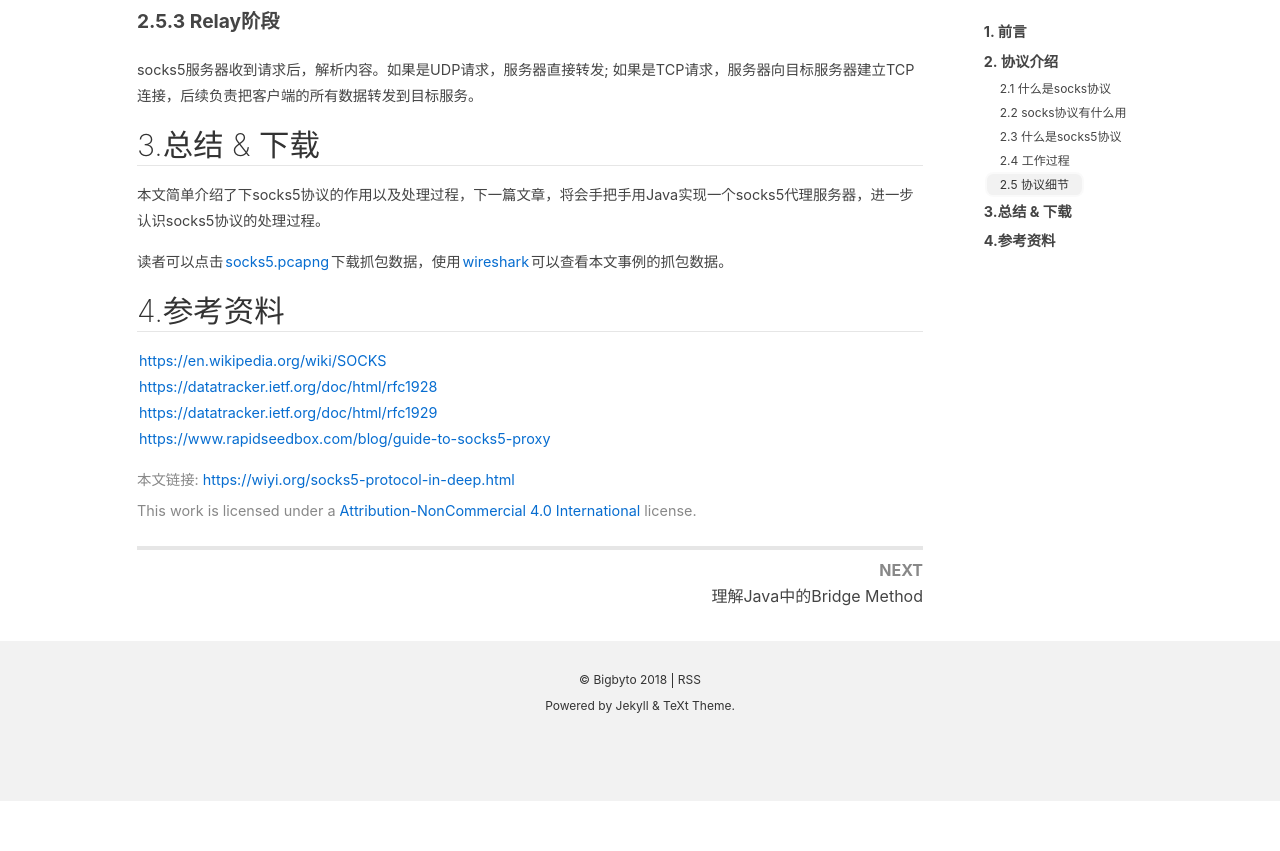
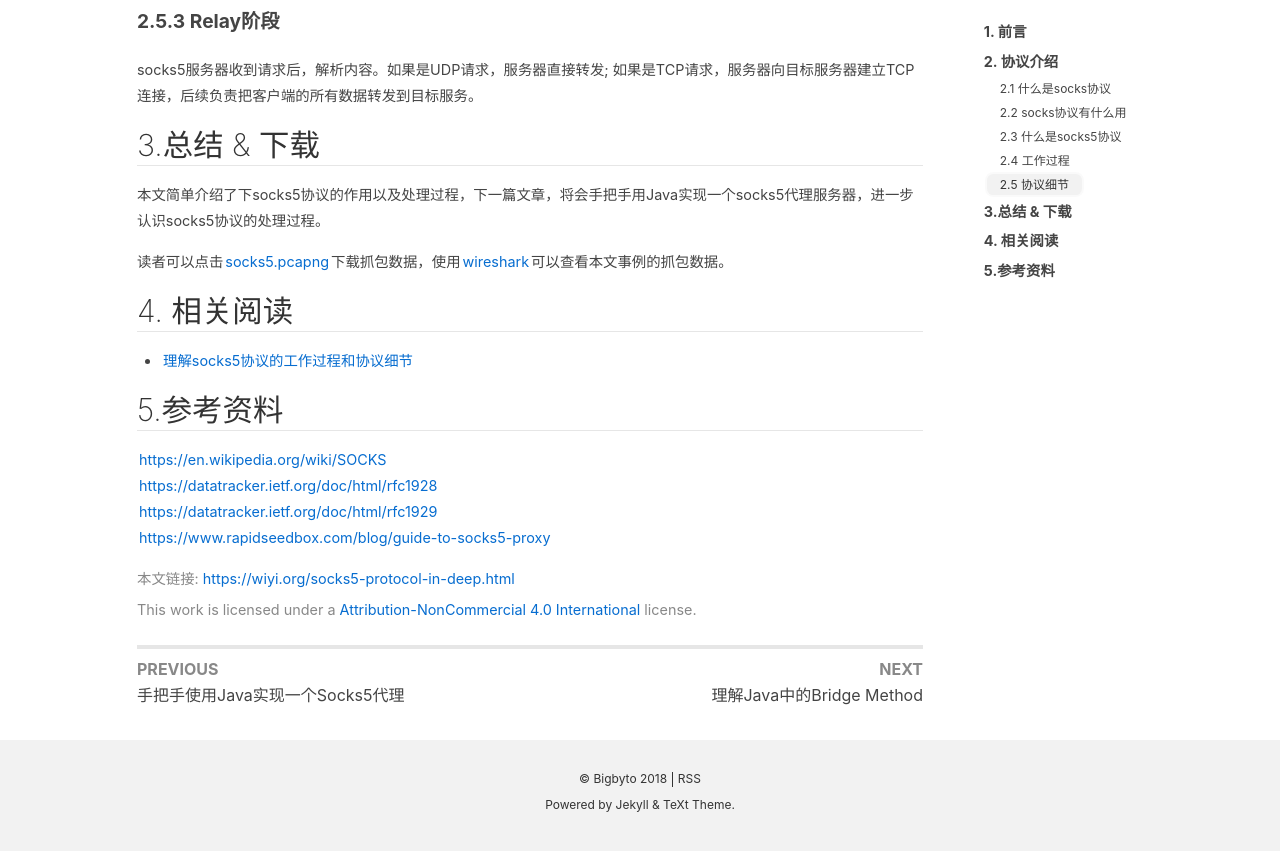
Before and after one commit to xingty/xingty.github.io, a Jekyll site: the page built from _posts/2021-11-22-socks5-protocol.md, in a window 1280 px wide and 900 px high, scrolled down 7788 px. Shown: the top 851 px of the window. Built offline with Jekyll 4.4.1, drawn with Linux system fonts in a browser that asks for light colours; nearby versions of some CDN libraries; comment, search, counter and statistics services are not loaded; before the commit the page ends 8589 px from its top, so only the background shows below that; part of the change alters nothing that is shown.

Commit message:
* socks5

````diff
--- a/_posts/2021-11-22-socks5-protocol.md
+++ b/_posts/2021-11-22-socks5-protocol.md
@@ -90,7 +90,7 @@ socks5顾名思义就是socks协议的第五个版本，作为socks4的一个延
 
 上面的步骤虽然变多，但本质不变，非常容易理解，简单整理为下图
 
-![~replace~/assets/images/socks5/client-socks5.png](https://bigbyto.gitee.io/assets/images/socks5/client-socks5.png)
+![~replace~/assets/images/socks5/client-socks5_f.jpg](https://bigbyto.gitee.io/assets/images/socks5/client-socks5_f.jpg)
 
 **图2.2**
 
@@ -262,8 +262,12 @@ socks5服务器收到请求后，解析内容。如果是UDP请求，服务器
 
 读者可以点击[socks5.pcapng](/assets/files/socks5.pcapng)下载抓包数据，使用[wireshark](https://www.wireshark.org/)可以查看本文事例的抓包数据。
 
+## 4. 相关阅读
 
-## 4.参考资料
+* [理解socks5协议的工作过程和协议细节](https://wiyi.org/socks5-protocol-in-deep.html)
+
+
+## 5.参考资料
 
 [https://en.wikipedia.org/wiki/SOCKS](https://en.wikipedia.org/wiki/SOCKS)
 [https://datatracker.ietf.org/doc/html/rfc1928](https://datatracker.ietf.org/doc/html/rfc1928)
--- /dev/null
+++ b/_posts/2021-11-27-socks5-implementation.md
@@ -0,0 +1,461 @@
+---
+title: '手把手使用Java实现一个Socks5代理'
+key: socks5-implementation
+permalink: socks5-implementation.html
+tags: socks5
+---
+
+## 1. 前言
+
+[上一篇文章](https://wiyi.org/socks5-protocol-in-deep.html)介绍了socks5协议的工作过程和协议的细节，通过上一篇文章我们可以认识到socks5协议主要有3个阶段，分别为: 协商、请求，Relay。本文将手把手使用Java语言实现一个简单的socks5代理
+
+特别提醒: 本文目的仅作为加深socks5协议理解，其中的代码并不是严谨的代码，也没考虑其他的情况。在实际的开发过程中，需要考虑更多的意外情况。
+
+上一篇文章中有一张时序图展示了socks5的大概工作过程，本文将使用Java把这些过程一一实现。
+
+![~replace~/assets/images/socks5/client-socks5_f.jpg](https://bigbyto.gitee.io/assets/images/socks5/client-socks5_f.jpg)
+
+<!--more-->
+## 2. 准备
+
+本文完整代码请点击[socks5-server](https://github.com/xingty/socks5-server)查看。为了方便理解，本文使用BIO编写，对应的类是`ServerSocket`和`Socket`。在正式开始之前，我们需要创建一个ServerSocket类来接受客户端请求，代码如下:
+
+```java
+public class Socks5Acceptor implements Runnable{
+  private final int port;
+  private final BlockingQueue<Socket> queue;
+
+  Socks5Acceptor(int port,BlockingQueue<Socket> queue) {
+    this.port = port;
+    this.queue = queue;
+  }
+
+  @Override
+  public void run() {
+    try {
+      ServerSocket socket = new ServerSocket(port);
+      while (true) {
+        Socket client = socket.accept();
+        queue.put(client);
+      }
+    } catch (Exception e) {
+      e.printStackTrace();
+    }
+  }
+}
+```
+
+我们使用一个线程用来Accept来自客户端的连接，并把Socket放进一个队列中; 与此同时，我们需要一个Processor来处理Acceptor接受的client，代码如下:
+
+```java
+public class Socks5Processor implements Runnable{
+    private final BlockingQueue<Socket> queue;
+    private final Socks5Handler handler = new Socks5Handler();
+
+    public Socks5Processor(BlockingQueue<Socket> queue) {
+        this.queue = queue;
+    }
+
+    @Override
+    public void run() {
+        while (true) {
+            try {
+                Socket client = queue.take();
+                handler.handle(client,true);
+            } catch (InterruptedException e) {
+                e.printStackTrace();
+            }
+        }
+    }
+}
+```
+
+`Socks5Processor`取出BlockingQueue中的client对象，然后创建`Socks5Handler`来处理。在这里，`Socks5Handler`就是接下来我们要讲的主题，里面包含了socks5的协商、认证以及relay过程。
+
+
+
+
+
+## 3. Socks5代理
+
+### 3.1 协商阶段
+
+根据[**RFC1928**](https://datatracker.ietf.org/doc/html/rfc1928)的规定，socks5客户端在第一次连接时，会发送认证协商请求，这里重复贴一下上篇文章的内容
+
+```java
+/*
+ *  request:
+ *  +----+----------+----------+
+ *  |VER | NMETHODS | METHODS  |
+ *  +----+----------+----------+
+ *  | 1  |    1     | 1 to 255 |
+ *  +----+----------+----------+
+ *
+ *   response:
+ *   +----+--------+
+ *   |VER | METHOD |
+ *   +----+--------+
+ *   | 1  |   1    |
+ *   +----+--------+
+ */
+```
+
+我们需要读取socket中的字节流，并逐个解析内容，connect方法如下:
+
+```java
+private void connect(Socket client, boolean allowAnon) throws IOException {
+  InputStream is = client.getInputStream();
+  OutputStream os = client.getOutputStream();
+
+  //--------segment 1-----------
+  byte[] buffer = new byte[257];
+  int len = is.read(buffer);
+  if (len <= 0) {
+    os.close();
+    return;
+  }
+
+  //VER
+  int version = buffer[0];
+  if (version != 0x05) {
+    os.write(new byte[]{5,-1});
+    return;
+  }
+  //--------segment 1-----------
+
+  //--------segment 2-----------
+  //NO AUTHENTICATION REQUIRED
+  if (allowAnon) {
+    os.write(new byte[]{5,0});
+    waitingRequest(client);
+    return;
+  }
+
+  if (len <= 1) {
+    os.write(new byte[]{5,-1}); //-1 = 0xFF
+    return;
+  }
+  //--------segment 2-----------
+
+  //--------segment 3-----------
+  //NMETHODS
+  int methods = buffer[1];
+  for (int i=0;i<methods;i++) {
+    //username password authentication
+    if (buffer[i+2] == 0x02) {
+      os.write(new byte[]{5,2});
+      if (doAuthentication(client)) {
+        waitingRequest(client);
+      }
+
+      return;
+    }
+  }
+
+  os.write(new byte[]{5,-1});
+}
+```
+
+上面代码共分为4个片段，表达的意义如下:
+
+**segment 1**
+
+创建一个257字节大小的byte数组作为buffer，把客户端首次请求的数据全部读进buffer，再取出第一个字节，判断版本号。如果版本号不为5，就发送error断开连接。
+
+**segment 2**
+
+segment 2判断server的配置是否允许匿名，如果允许直接返回[5,0]不需要进行下一步认证。
+
+**segment 3**
+
+segment 3使用`0x02`认证方式，即用户名和密码的认证。这种认证方式在[RFC1929](https://datatracker.ietf.org/doc/html/rfc1929)中详细叙述。
+
+### 3.2 认证阶段(子协商)
+
+在上一个阶段如果我们返回`0x02`就会进入用户名密码的认证阶段，此时socks5客户端会发送用户名和密码请求，格式如下:
+
+```java
+/**
+*  +----+------+----------+------+----------+
+*  |VER | ULEN |  UNAME   | PLEN |  PASSWD  |
+*  +----+------+----------+------+----------+
+*  | 1  |  1   | 1 to 255 |  1   | 1 to 255 |
+*  +----+------+----------+------+----------+
+*
+*  +----+--------+
+*  |VER | STATUS |
+*  +----+--------+
+*  | 1  |   1    |
+*  +----+--------+
+*/
+```
+
+在3.1代码中的doAuthentication就是读取客户端发送的数据，代码如下
+
+```java
+private static boolean doAuthentication(Socket client) throws IOException{
+  InputStream is = client.getInputStream();
+  OutputStream os = client.getOutputStream();
+  byte[] buffer = new byte[512];
+  int len = is.read(buffer);
+  if (len <= 0) {
+    //TODO throw exception
+    client.close();
+    return false;
+  }
+
+  int ver = buffer[0];
+  if (ver != 0x01) {
+    os.write(new byte[]{5,1});
+    return false;
+  }
+
+  if (len <= 1) {
+    os.write(new byte[]{5,1});
+    return false;
+  }
+
+  UserInfo info = UserInfo.parse(buffer);
+  if (info.match("bigbyto","123456")) {
+    //SUCCESSFUL
+    os.write(new byte[]{1,0});
+    return true;
+  }
+
+  //AUTHENTICATION FAILURE
+  os.write(new byte[]{1,1});
+  return false;
+}
+
+private static class UserInfo {
+  String username;
+  String password;
+
+  public static UserInfo parse(byte[] data) {
+    int uLen = data[1];
+    byte[] uBytes = new byte[uLen];
+    System.arraycopy(data,2,uBytes,0,uBytes.length);;
+
+    UserInfo info = new UserInfo();
+    info.username = new String(uBytes);
+
+    int pLen = data[uLen + 2];
+    byte[] pBytes = new byte[pLen];
+    System.arraycopy(data,uLen + 3,pBytes,0,pBytes.length);
+    info.password = new String(pBytes);
+
+    return info;
+  }
+
+  public boolean match(String username,String password) {
+    return username.equals(this.username) && password.equals(this.password);
+  }
+}
+```
+
+这部分代码其实没什么值得说的，逻辑基本上和3.1差不多，读取socks5客户端发出的认证请求，然后解析出用户名和密码，再比对返回认证结果。
+
+### 3.3 请求阶段
+
+当必须要客户端认证，或者客户端通过认证，即将进入请求阶段，socks5客户端向socks5 server发送目标网站的地址信息。
+
+```java
+/**
+*   socks5 client request
+*   +----+-----+-------+------+----------+----------+
+*   |VER | CMD |  RSV  | ATYP | DST.ADDR | DST.PORT |
+*   +----+-----+-------+------+----------+----------+
+*   | 1  |  1  | X'00' |  1   | Variable |    2     |
+*   +----+-----+-------+------+----------+----------+
+*
+*   socks5 server response
+*   +----+-----+-------+------+----------+----------+
+*   |VER | REP |  RSV  | ATYP | BND.ADDR | BND.PORT |
+*   +----+-----+-------+------+----------+----------+
+*   | 1  |  1  | X'00' |  1   | Variable |    2     |
+*   +----+-----+-------+------+----------+----------+
+*/
+```
+
+如果读者看不懂这里，可以参考上一篇文章[理解socks5协议的工作过程和协议细节](https://wiyi.org/socks5-protocol-in-deep.html)或参考[RFC1928](https://datatracker.ietf.org/doc/html/rfc1928)。
+
+根据我们之前的描述，在这个阶段我们需解析出客户端发过来的target server地址，然后向它发起一个TCP/UDP请求。
+
+```java
+private void waitingRequest(Socket socket) throws IOException{
+  InputStream is = socket.getInputStream();
+  OutputStream os = socket.getOutputStream();
+
+  byte[] buffer = new byte[256];
+  int len = is.read(buffer);
+  if (len <= 0) {
+    socket.close();
+    return;
+  }
+
+  int ver = buffer[0];
+  if (ver != 0x05) {
+    os.write(new byte[]{5,1,0,1,0,0,0,0,0});
+    return;
+  }
+
+  int cmd = buffer[1];
+  //ONLY ACCEPT CONNECT
+  if (cmd != 0x01) {
+    os.write(new byte[]{5,1,0,1,0,0,0,0,0});
+    return;
+  }
+
+  RemoteAddr addr = getRemoteAddrInfo(buffer,len);
+  socket.getOutputStream().write(new byte[]{5,0,0,1,0,0,0,0,0,0});
+
+  relayHandler.doRelay(socket, addr.addr,addr.port);
+}
+
+private RemoteAddr getRemoteAddrInfo(byte[] bytes,int len) {
+  byte[] data = new byte[len -6];
+  System.arraycopy(bytes,4,data,0,data.length);
+  String addr = new String(data);
+
+  RemoteAddr info = new RemoteAddr();
+  info.addr = addr.trim();
+
+  ByteBuffer buffer = ByteBuffer.wrap(new byte[]{bytes[len-2],bytes[len-1]});
+  info.port = buffer.asCharBuffer().get();
+
+  return info;
+}
+```
+
+上面代码解析了客户端发送过来的数据，并且拿到了目标主机的地址(ip或域名)和端口，且在最后，把这些信息交给relayHandler进行relay。
+
+在这个阶段，我们的socks5 server就成功扮演了中间人的角色，建立了一条client-->socks5-->target server的一条链路。
+
+### 3.4 Relay阶段
+
+relay阶段主要是把来自于client inputstream的所有数据转发到target server的outputstream，同理，也会把target server inputstream的所有数据转发到client outputstream。Socks5RelayHandler代码如下:
+
+```java
+public class Socks5RelayHandler {
+
+    public void doRelay(Socket client, String addr, int port) {
+        Socket relay = null;
+        try {
+            relay = new Socket(addr,port);
+            relay.setSoTimeout(30 * 1000);
+            Socks5Pipe p1 = new Socks5Pipe(client,relay,"client");
+            Socks5Pipe p2 = new Socks5Pipe(relay,client,"server");
+
+            p1.relay();
+            p2.relay();
+        } catch (IOException e) {
+            try {
+                if (relay != null && !relay.isClosed()) {
+                    System.out.printf("address: %s, reason: %s",relay.getInetAddress(),e.getMessage());
+                    relay.close();
+                }
+
+                if (!client.isClosed()) {
+                    client.close();
+                }
+            } catch (Exception e1) {
+                e1.printStackTrace();
+            }
+        }
+    }
+
+    static class Socks5Pipe implements Runnable{
+        private String id;
+        private final Socket source;
+        private final Socket target;
+
+        Socks5Pipe(Socket source, Socket target,String id) {
+            this.source = source;
+            this.target = target;
+            this.id = id;
+        }
+
+        public void relay() {
+            Thread t = new Thread(this);
+            t.setName("Socks5-Thread-" + target.getInetAddress().toString());
+            t.start();
+        }
+
+        @Override
+        public void run() {
+            try {
+                InputStream sis = source.getInputStream();
+                OutputStream tos = target.getOutputStream();
+
+                byte[] buffer = new byte[1024];
+                int len;
+                while ((len = sis.read(buffer)) > 0) {
+                    tos.write(buffer,0,len);
+                }
+
+                close();
+            } catch (IOException e) {
+                System.out.printf("address: %s, reason: %s\n",source.getInetAddress(),e.getMessage());
+                close();
+                e.printStackTrace();
+            }
+        }
+
+        public void close() {
+            try {
+                System.out.println(id + " close");
+
+                if (!source.isClosed()) {
+                    source.close();
+                }
+
+                if (!target.isClosed()) {
+                    target.shutdownInput();
+                }
+            } catch (IOException e) {
+                System.out.println("close socket error");
+                e.printStackTrace();
+            }
+        }
+    }
+}
+```
+
+
+
+## 4. 组装执行
+
+上面代码是主要流程，接下来就是组装运行了。代码非常简单，如下
+
+```java
+public class Socks5Server {
+    public static void main(String[] args) throws Exception{
+        LinkedBlockingQueue<Socket> queue = new LinkedBlockingQueue<>();
+
+        Socks5Acceptor acceptor = new Socks5Acceptor(7582,queue);
+        Socks5Processor processor = new Socks5Processor(queue);
+
+        new Thread(acceptor).start();
+        new Thread(processor).start();
+
+        Thread.currentThread().join();
+    }
+}
+```
+
+执行上面代码后，本地开始监听7582端口。我们可以使用curl来测试是否正常工作
+
+```shell
+#不需要认证
+curl -x socks5h://127.0.0.1:7582 http://a.baidu.com
+
+#如果需要认证
+curl -x socks5h://bigbyto:123456@127.0.0.1:7582 http://a.baidu.com
+
+#返回结果为OK
+#OK
+```
+
+## 5. 相关阅读
+
+* [理解socks5协议的工作过程和协议细节](https://wiyi.org/socks5-protocol-in-deep.html)
````
Also changed, not shown: assets/images/socks5/client-socks5_f.jpg (added), assets/images/socks5/client-socks5_f.png (added).
